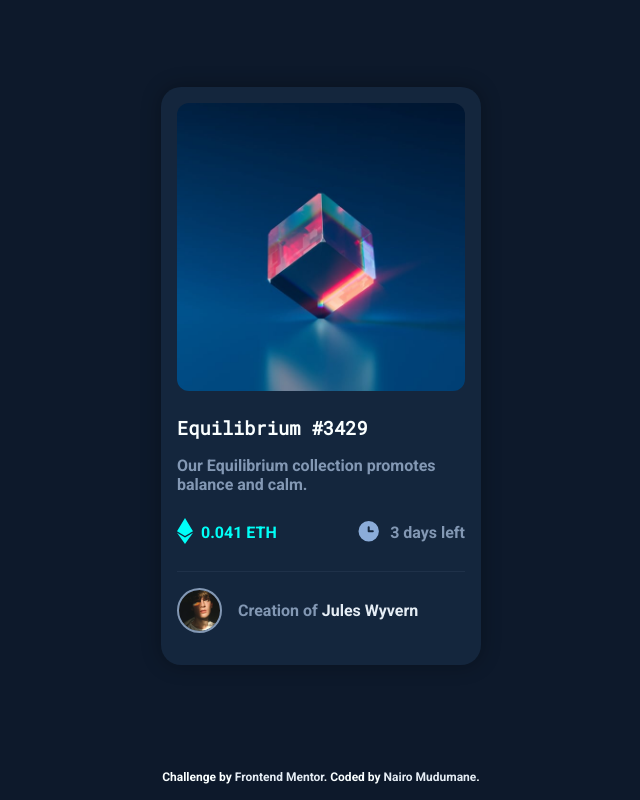
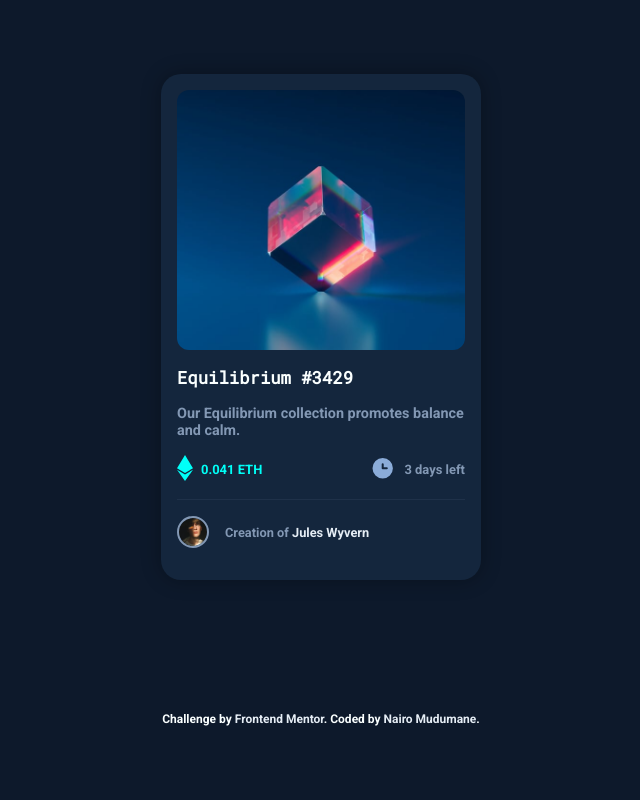
Before and after one commit to nairo-mudumane/nft-preview-card-component, a PHP site: page / in a window 1280 px wide. Shown: the whole page, without its empty margins (319-959 px from the left). Run offline with PHP 8.4, Linux system fonts and the light colour scheme.

Commit message:
fixed desktop dimensions

```diff
--- a/styles/index.css
+++ b/styles/index.css
@@ -46,12 +46,12 @@ span {
 .page {
     display: flex;
     flex-direction: column;
-    justify-content: space-between;
+    justify-content: space-around;
     align-items: flex-start;
     align-content: flex-start;
 
     width: 100%;
-    min-height: 100vh;
+    height: 100vh;
 }
 
 .card-container {
@@ -61,7 +61,7 @@ span {
     justify-content: center;
 
     width: 100%;
-    min-height: 94vh;
+    padding-top: 1rem;
 }
 
 .card-box {
@@ -74,7 +74,7 @@ span {
 
 .image {
     width: 100%;
-    height: 288px;
+    height: 260px;
     border-radius: 12px;
     overflow: hidden;
 }
@@ -97,10 +97,12 @@ span {
 }
 
 .text {
-    margin: 1.5rem auto;
+    font-size: .9em;
+    margin-top: 1rem;
 }
 
 .card-title {
+    font-size: 1.2em;
     margin-bottom: 1rem;
 }
 
@@ -116,7 +118,8 @@ span {
     justify-content: space-between;
     align-items: center;
 
-    margin: 1.5rem auto;
+    margin: 1rem auto;
+    font-size: .9em;
 }
 
 .icon {
@@ -149,14 +152,14 @@ span {
 
     box-shadow: 0px -0.1px 0px hsl(214deg 25% 61%);
     padding: 1rem 0;
-    margin-top: 1rem;
+    font-size: .8em;
 }
 
 .avatar {
     border: 2px solid hsl(214deg 25% 61%);
     border-radius: 50%;
-    width: 45px;
-    height: 45px;
+    width: 32px;
+    height: 32px;
     margin-right: 1rem;
 }
 
@@ -176,10 +179,7 @@ span {
     text-align: center;
 
     width: 100%;
-    padding-top: 1rem;
-    padding-bottom: 1rem;
-    position: relative;
-    bottom: 0;
+    padding: 1rem .5rem;
 }
 
 .attribution a {
```
